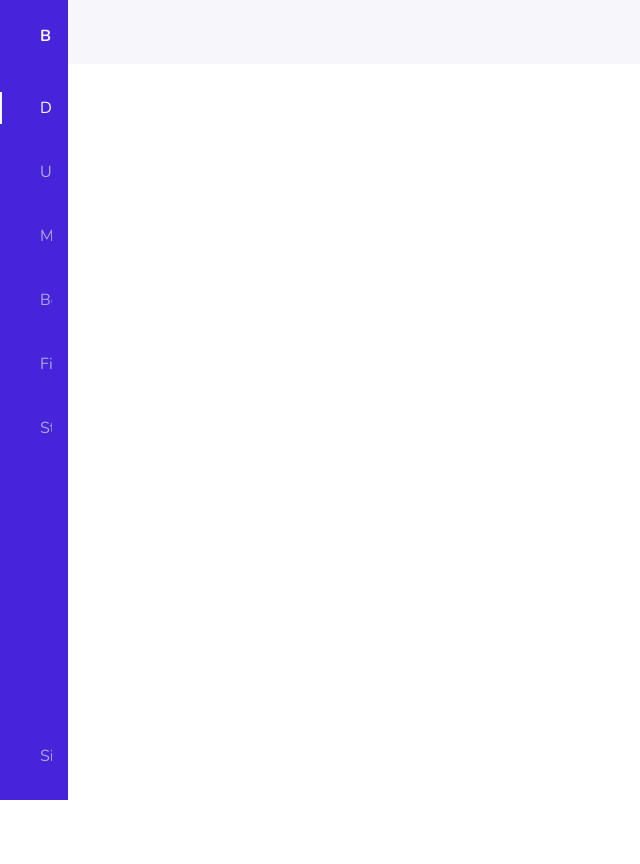
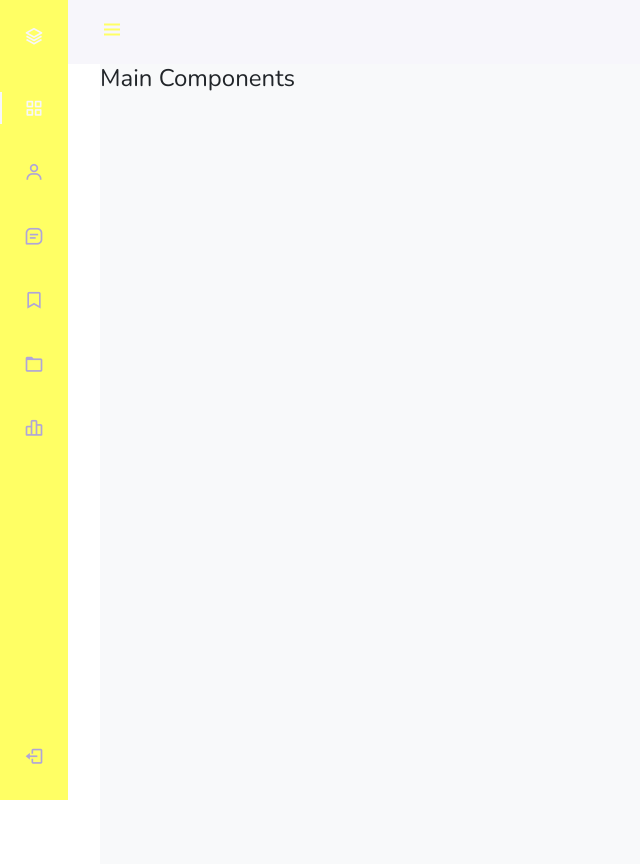
Before and after one commit to joeyjerez/bodegaCentralMP, a Django app: page / in a window 1280 px wide. Shown: the whole page, without its empty margins (0-640 px from the left). Before the commit the page ends 800 px from the top, so only its background shows below. Run offline with Django 4.2, Linux system fonts and the light colour scheme; some libraries are stand-ins or nearby versions.

Commit message:
sidemenu funcionando

```diff
--- a/bodegaCentralMP/bodega/static/core/css/styles.css
+++ b/bodegaCentralMP/bodega/static/core/css/styles.css
@@ -3,7 +3,7 @@
 :root {
     --header-height: 3rem;
     --nav-width: 68px;
-    --first-color: #4723D9;
+    --first-color: #ffff64;
     --first-color-light: #AFA5D9;
     --white-color: #F7F6FB;
     --body-font: 'Nunito', sans-serif;
--- /dev/null
+++ b/bodegaCentralMP/bodega/static/core/js/jquery.js
@@ -0,0 +1,38 @@
+document.addEventListener("DOMContentLoaded", function(event) {
+
+    const showNavbar = (toggleId, navId, bodyId, headerId) =>{
+    const toggle = document.getElementById(toggleId),
+    nav = document.getElementById(navId),
+    bodypd = document.getElementById(bodyId),
+    headerpd = document.getElementById(headerId)
+
+    // Validate that all variables exist
+    if(toggle && nav && bodypd && headerpd){
+    toggle.addEventListener('click', ()=>{
+    // show navbar
+    nav.classList.toggle('show')
+    // change icon
+    toggle.classList.toggle('bx-x')
+    // add padding to body
+    bodypd.classList.toggle('body-pd')
+    // add padding to header
+    headerpd.classList.toggle('body-pd')
+    })
+    }
+    }
+
+    showNavbar('header-toggle','nav-bar','body-pd','header')
+
+    /*===== LINK ACTIVE =====*/
+    const linkColor = document.querySelectorAll('.nav_link')
+
+    function colorLink(){
+    if(linkColor){
+    linkColor.forEach(l=> l.classList.remove('active'))
+    this.classList.add('active')
+    }
+    }
+    linkColor.forEach(l=> l.addEventListener('click', colorLink))
+
+     // Your code to run since DOM is loaded and ready
+    });
--- a/bodegaCentralMP/bodega/templates/core/base.html
+++ b/bodegaCentralMP/bodega/templates/core/base.html
@@ -15,6 +15,8 @@
   <link rel="stylesheet" href="{% static 'core/css/styles.css' %}">
 
 
+  <link rel="stylesheet" href="https://cdn.jsdelivr.net/npm/boxicons@latest/css/boxicons.min.css">
+
   <title>{% block title %}{% endblock %} Bodega Central</title>
 
 </head>
@@ -23,48 +25,33 @@
 
 <body id="body-pd">
   <header class="header" id="header">
-
     <div class="header_toggle"> <i class='bx bx-menu' id="header-toggle"></i> </div>
 
   </header>
-
-
-
   <div class="l-navbar" id="nav-bar">
+    <!--Cabeza sidebarmenu-->
     <nav class="nav">
       <div> <a href="#" class="nav_logo"> <i class='bx bx-layer nav_logo-icon'></i> <span
-            class="nav_logo-name">BBBootstrap</span> </a>
-        <div class="nav_list"> <a href="#" class="nav_link active"> <i class='bx bx-grid-alt nav_icon'></i> <span
-              class="nav_name">Dashboard</span> </a> <a href="#" class="nav_link"> <i class='bx bx-user nav_icon'></i>
+            class="nav_logo-name">Bodega Central</span> </a>
+        <!--Lista de sidemenu-->
+        <div class="nav_list">
+          <!--Listado de links-->
+          <a href="#" class="nav_link active"> <i class='bx bx-grid-alt nav_icon'></i> <span class="nav_name">Productos</span>
+
+            </a> <a href="#" class="nav_link"> <i class='bx bx-user nav_icon'></i>
             <span class="nav_name">Users</span> </a> <a href="#" class="nav_link"> <i
               class='bx bx-message-square-detail nav_icon'></i> <span class="nav_name">Messages</span> </a> <a href="#"
-            class="nav_link"> <i class='bx bx-bookmark nav_icon'></i> <span class="nav_name">Bookmark</span>
-          </a> <a href="#" class="nav_link"> <i class='bx bx-folder nav_icon'></i> <span class="nav_name">Files</span>
-          </a> <a href="#" class="nav_link"> <i class='bx bx-bar-chart-alt-2 nav_icon'></i> <span
+            class="nav_link"> <i class='bx bx-bookmark nav_icon'></i> <span class="nav_name">Bookmark</span> </a> <a
+            href="#" class="nav_link"> <i class='bx bx-folder nav_icon'></i> <span class="nav_name">Files</span> </a> <a
+            href="#" class="nav_link"> <i class='bx bx-bar-chart-alt-2 nav_icon'></i> <span
               class="nav_name">Stats</span> </a> </div>
       </div> <a href="#" class="nav_link"> <i class='bx bx-log-out nav_icon'></i> <span class="nav_name">SignOut</span>
       </a>
-
+    </nav>
   </div>
-
-
-
-
-  <!-- <div  class="position-sticky">
-        <div class="list-group list-group-flush mx-3 mt-4">
-
-          <a href="#" class="list-group-item list-group-item-action py-2 ripple" aria-current="true">
-            <i class="fas fa-tachometer-alt fa-fw me-3"></i>
-            <span>Inicio</span>
-          </a>
-
-          <a href="#" class="list-group-item list-group-item-action py-2 ripple" aria-current="true">
-            <i class="fas fa-tachometer-alt fa-fw me-3"></i>
-            <span>segundo</span>
-          </a>
-        </div>
-      </div> -->
-  </nav>
+  <!--Container Main start-->
+  <div class="height-100 bg-light">
+    <h4>Main Components</h4>
 
 
 
@@ -94,6 +81,10 @@
       crossorigin="anonymous"></script>
 
 
+    <!--Script interno-->
+    <script src="{% static 'core\js\jquery.js' %}"></script>
+
+
 </body>
 
 
--- a/bodegaCentralMP/bodega/urls.py
+++ b/bodegaCentralMP/bodega/urls.py
@@ -20,4 +20,5 @@ from . import views
 
 urlpatterns = [
     path('', views.index, name="home"),
+    path('api/saludo', views.saludo, name="saludo"),
 ]
--- a/bodegaCentralMP/bodega/views.py
+++ b/bodegaCentralMP/bodega/views.py
@@ -1,9 +1,25 @@
 #from django.shortcuts import render
 
 # Create your views here.
+import requests
+
 from django.http import HttpResponse
 from django.shortcuts import render
 
 
 def index(request):
     return render(request, 'core/home.html')
+
+def saludo(request):
+    url = "http://musicpro.bemtorres.win/api/v1/test/saludo"
+
+    try:
+        response = requests.get(url)
+        data = response.json()
+
+        print(data["message"])
+
+    except requests.exceptions.RequestException as e:
+        print(f'error; {e}')
+
+    return HttpResponse("solicitud completada")
```
Lines whose indentation alone changed are shown as unchanged.
